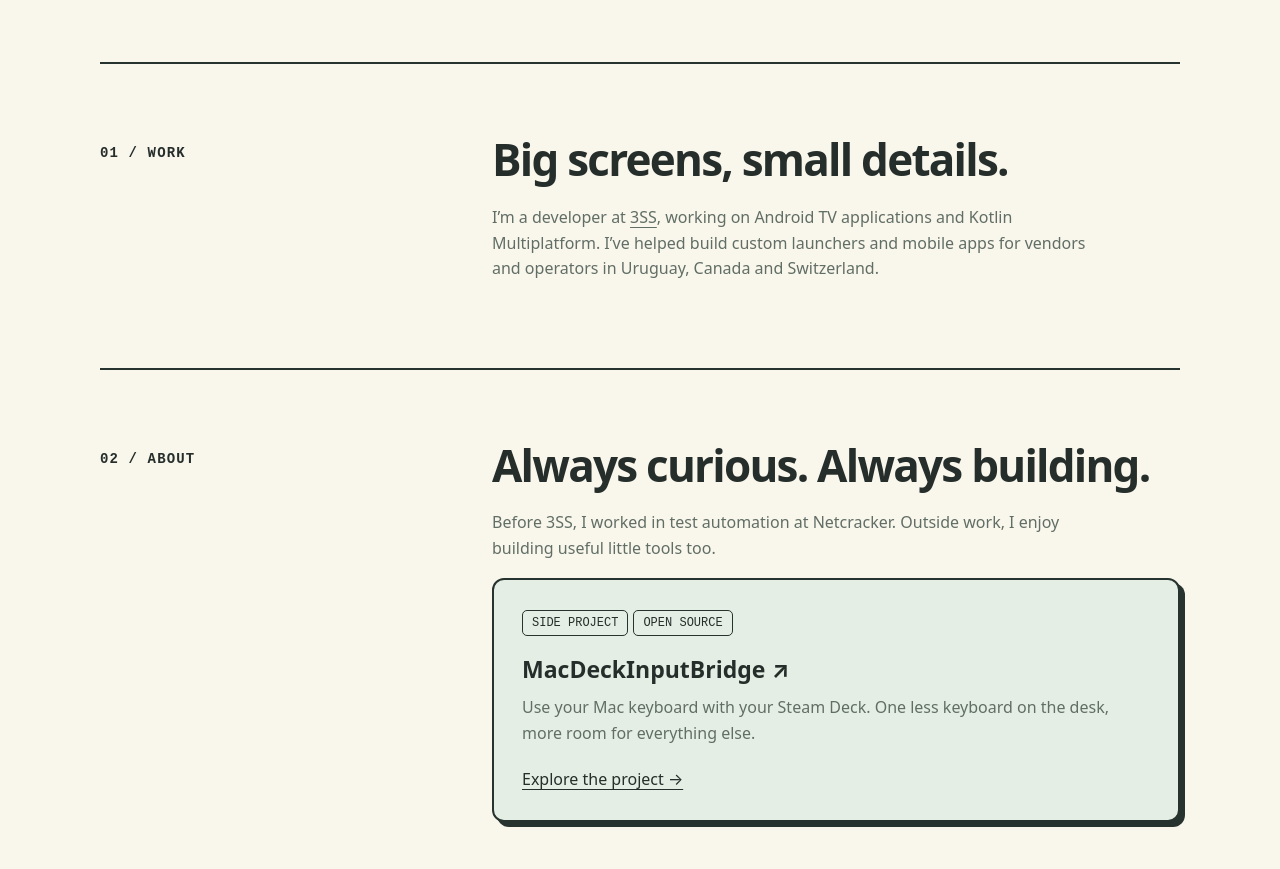
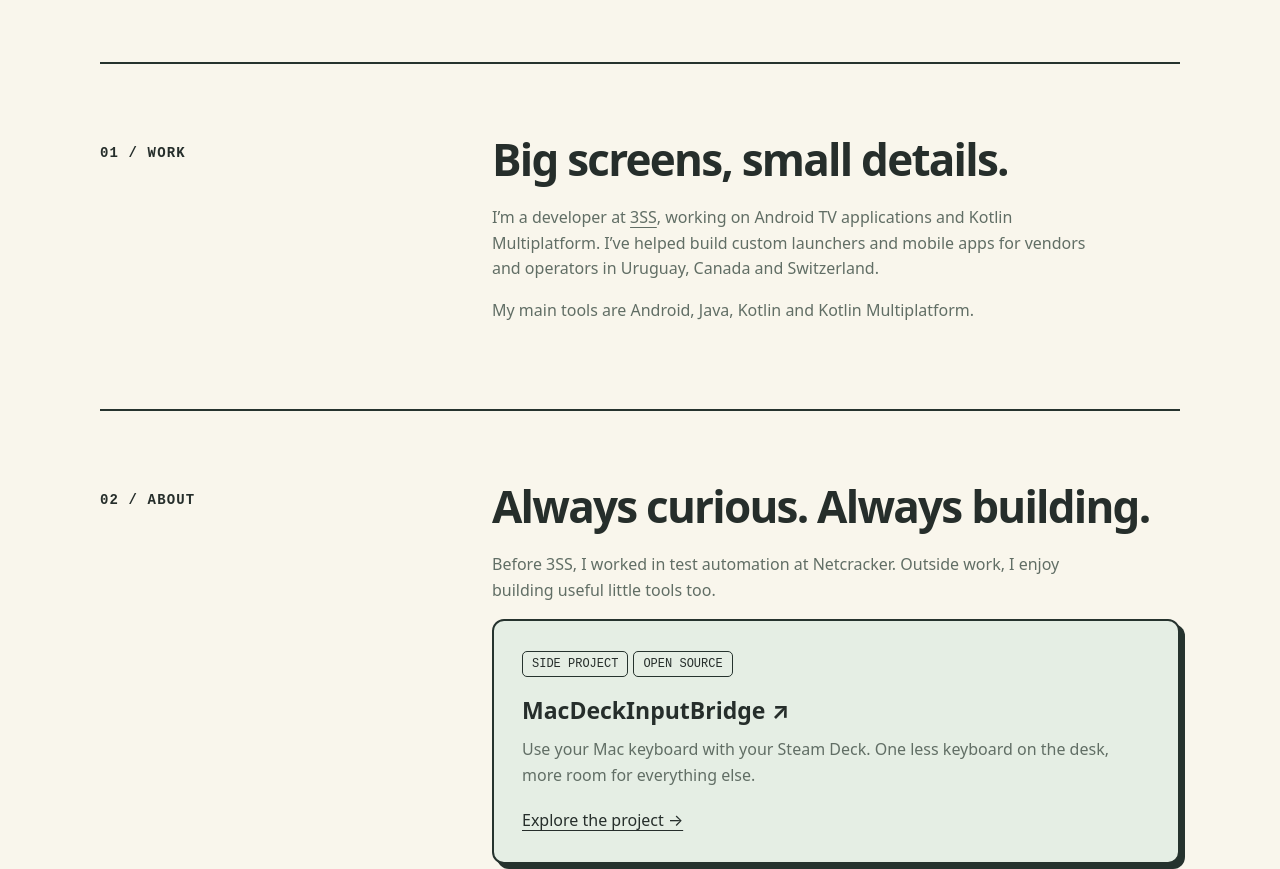
Before and after one commit to ArtemBondar/artembondar.github.io, a plain HTML site: page index.html in a window 1280 px wide. Shown: the part 644-1513 px from the top of the page. Drawn offline with Linux system fonts and the light colour scheme.

Commit message:
Update technologies in work section

```diff
--- a/index.html
+++ b/index.html
@@ -24,7 +24,7 @@
 
 <span class="comment">// always building ↓</span>
 artem.makeSomethingUseful()</div></div></header>
-<section id="work"><div class="section-grid"><h2>01 / work</h2><div><h3>Big screens, small details.</h3><p>I’m a developer at <a href="https://3ss.tv/">3SS</a>, working on Android TV applications and Kotlin Multiplatform. I’ve helped build custom launchers and mobile apps for vendors and operators in Uruguay, Canada and Switzerland.</p></div></div></section>
+<section id="work"><div class="section-grid"><h2>01 / work</h2><div><h3>Big screens, small details.</h3><p>I’m a developer at <a href="https://3ss.tv/">3SS</a>, working on Android TV applications and Kotlin Multiplatform. I’ve helped build custom launchers and mobile apps for vendors and operators in Uruguay, Canada and Switzerland.</p><p>My main tools are Android, Java, Kotlin and Kotlin Multiplatform.</p></div></div></section>
 <section id="about"><div class="section-grid"><h2>02 / about</h2><div><h3>Always curious. Always building.</h3><p>Before 3SS, I worked in test automation at Netcracker. Outside work, I enjoy building useful little tools too.</p><article class="project"><span class="badge">SIDE PROJECT</span><span class="badge">OPEN SOURCE</span><h4>MacDeckInputBridge ↗</h4><p>Use your Mac keyboard with your Steam Deck. One less keyboard on the desk, more room for everything else.</p><a href="https://github.com/ArtemBondar/MacDeckInputBridge">Explore the project →</a></article></div></div></section>
 <section><div class="section-grid"><h2>03 / say hello</h2><div><h3>Let’s talk shop. Or side projects.</h3><p>Find me on <a href="https://www.linkedin.com/in/artem-bondar-1b7308ba/">LinkedIn ↗</a> or explore my code on <a href="https://github.com/ArtemBondar">GitHub ↗</a>.</p></div></div></section></main><footer><span>© Artem Bondar</span><span>Built with care, in Ukraine.</span></footer></div>
 <script>(()=>{const b=document.querySelector('.theme');function update(){let t=document.documentElement.dataset.theme;b.textContent='Theme: '+(t?t[0].toUpperCase()+t.slice(1):'System');b.setAttribute('aria-label','Color theme: '+(t||'system')+'. Change theme')}b.addEventListener('click',()=>{let t=document.documentElement.dataset.theme;let n=!t?'dark':t==='dark'?'light':null;if(n)document.documentElement.dataset.theme=n;else delete document.documentElement.dataset.theme;try{if(n)localStorage.setItem('theme',n);else localStorage.removeItem('theme')}catch(e){}update()});update()})();</script></body></html>
```
